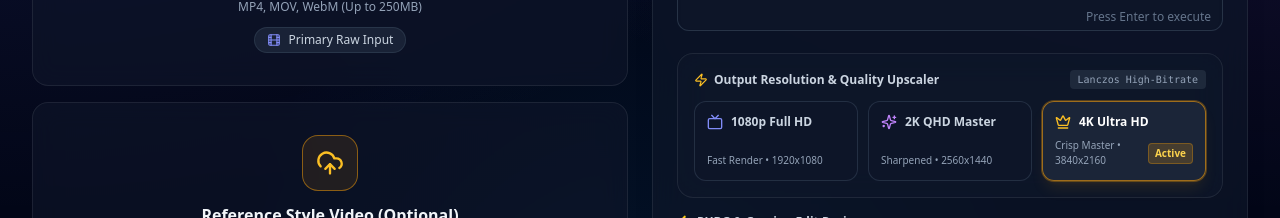
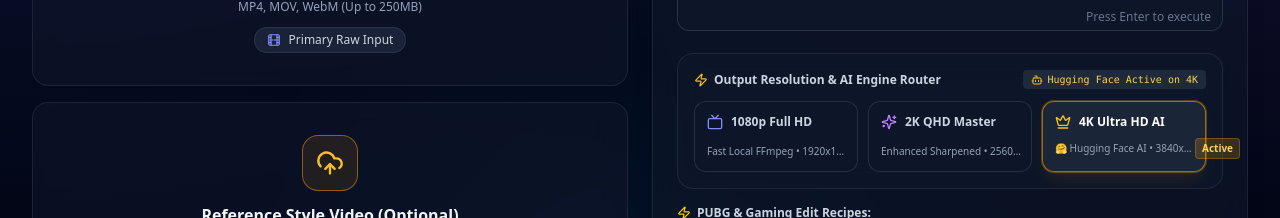
Before and after one commit to muzamilateeq/Ai-editing, a React (Vite) app: page / in a window 1280 px wide. Shown: the part 352-570 px from the top of the page. Built offline with nearby package versions, Linux system fonts and the light colour scheme; no server answers.

Commit message:
feat: separate engine routes - Hugging Face AI Super-Resolution executes strictly on 4K requests, while 1080p/2K edits use fast local pipeline

```diff
--- a/src/App.tsx
+++ b/src/App.tsx
@@ -89,7 +89,15 @@
     formData.append('prompt', finalPrompt);
     formData.append('resolution', selectedResolution);
 
-    const endpoint = `${API_BASE_URL}/api/edit-pro-4k`;
+    // Separated Route Execution:
+    let endpoint = `${API_BASE_URL}/api/edit`;
+    if (selectedResolution === '4K' || finalPrompt.toLowerCase().includes('4k')) {
+      // 4K Command -> Triggers Free Hugging Face AI Super-Resolution Engine
+      endpoint = `${API_BASE_URL}/api/free-4k-upscale`;
+    } else if (referenceFile) {
+      // Reference Style Video -> Triggers Multimodal Style Transfer
+      endpoint = `${API_BASE_URL}/api/edit-with-reference`;
+    }
 
     try {
       const response = await fetch(endpoint, {
--- a/src/components/ResolutionSelector.tsx
+++ b/src/components/ResolutionSelector.tsx
@@ -1,5 +1,5 @@
 import React from 'react';
-import { Crown, Sparkles, Zap, Tv } from 'lucide-react';
+import { Crown, Sparkles, Zap, Tv, Bot } from 'lucide-react';
 import type { UpscaleOption } from '../../server/lib/qualityEnhancer';
 
 interface ResolutionSelectorProps {
@@ -17,22 +17,22 @@
     {
       id: '1080p',
       label: '1080p Full HD',
-      sub: 'Fast Render • 1920x1080',
-      badge: 'Standard',
+      sub: 'Fast Local FFmpeg • 1920x1080',
+      badge: 'Local FFmpeg',
       icon: <Tv className="w-4 h-4 text-indigo-400" />,
     },
     {
       id: '2K',
       label: '2K QHD Master',
-      sub: 'Sharpened • 2560x1440',
+      sub: 'Enhanced Sharpened • 2560x1440',
       badge: 'Lanczos 2K',
       icon: <Sparkles className="w-4 h-4 text-purple-400" />,
     },
     {
       id: '4K',
-      label: '4K Ultra HD',
-      sub: 'Crisp Master • 3840x2160',
-      badge: 'Ultra Crisp 4K',
+      label: '4K Ultra HD AI',
+      sub: '🤗 Hugging Face AI • 3840x2160',
+      badge: 'Hugging Face AI',
       icon: <Crown className="w-4 h-4 text-amber-400" />,
     },
   ];
@@ -42,10 +42,10 @@
       <div className="flex items-center justify-between">
         <label className="text-xs font-semibold text-slate-300 flex items-center gap-1.5">
           <Zap className="w-3.5 h-3.5 text-amber-400" />
-          Output Resolution & Quality Upscaler
+          Output Resolution & AI Engine Router
         </label>
-        <span className="text-[10px] px-2 py-0.5 rounded bg-slate-800 text-slate-400 font-mono">
-          Lanczos High-Bitrate
+        <span className="text-[10px] px-2 py-0.5 rounded bg-slate-800 text-amber-300 font-mono flex items-center gap-1">
+          <Bot className="w-3 h-3 text-amber-400" /> Hugging Face Active on 4K
         </span>
       </div>
 
@@ -74,9 +74,9 @@
               </div>
 
               <div className="flex items-center justify-between text-[10px]">
-                <span className="text-slate-400">{res.sub}</span>
+                <span className="text-slate-400 truncate max-w-[140px]">{res.sub}</span>
                 {isSelected && (
-                  <span className="px-1.5 py-0.5 rounded bg-amber-500/20 text-amber-300 font-semibold border border-amber-500/30">
+                  <span className="px-1.5 py-0.5 rounded bg-amber-500/20 text-amber-300 font-semibold border border-amber-500/30 flex-shrink-0">
                     Active
                   </span>
                 )}
```
Also changed, not shown: 1 other file (tests, documents, lock files or other folders).
